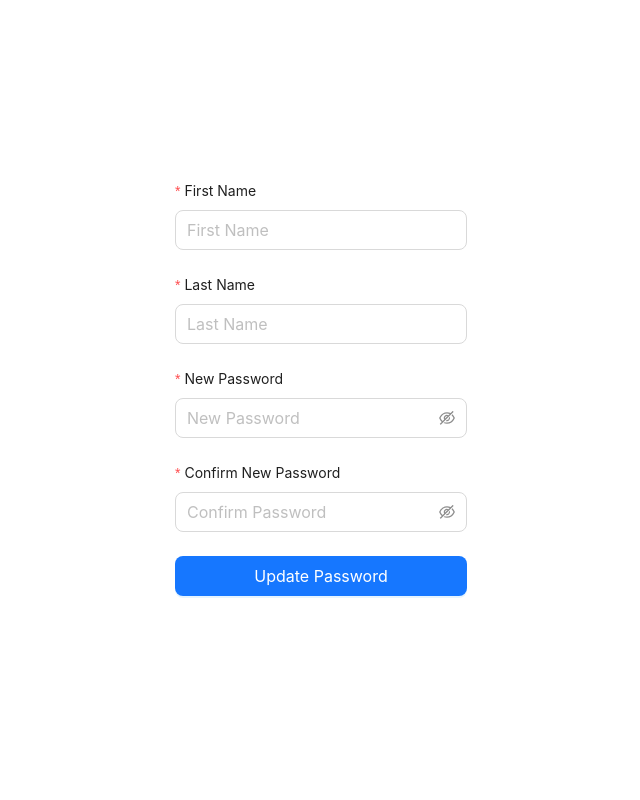
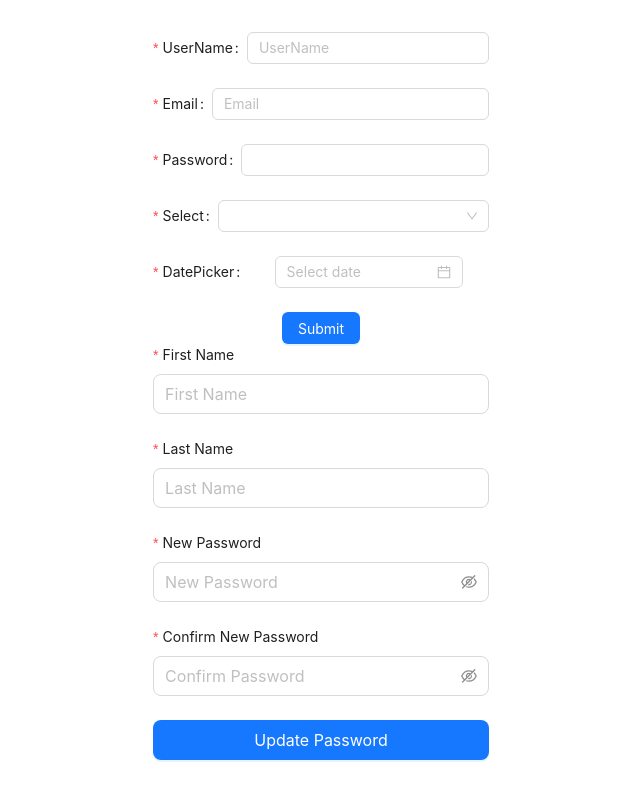
Before and after one commit to shahbaz-ramzan/React-Projects, a React (Vite) app in the folder form-validations/: page / in a window 1280 px wide. Shown: the top 800 px of the page, without its empty margins (319-959 px from the left). Built offline with nearby package versions, Linux system fonts and the light colour scheme.

Commit message:
chnages on the render component

```diff
--- a/form-validations/src/App.jsx
+++ b/form-validations/src/App.jsx
@@ -1,13 +1,13 @@
 
 import './App.css'
-// import FirstForm from './components/first-form'
+import FirstForm from './components/first-form'
 import Password from './components/password/password'
 
 function App() {
 
   return (
     <>
-      {/* <FirstForm /> */}
+      <FirstForm />
        <Password />
 
     </>
```
